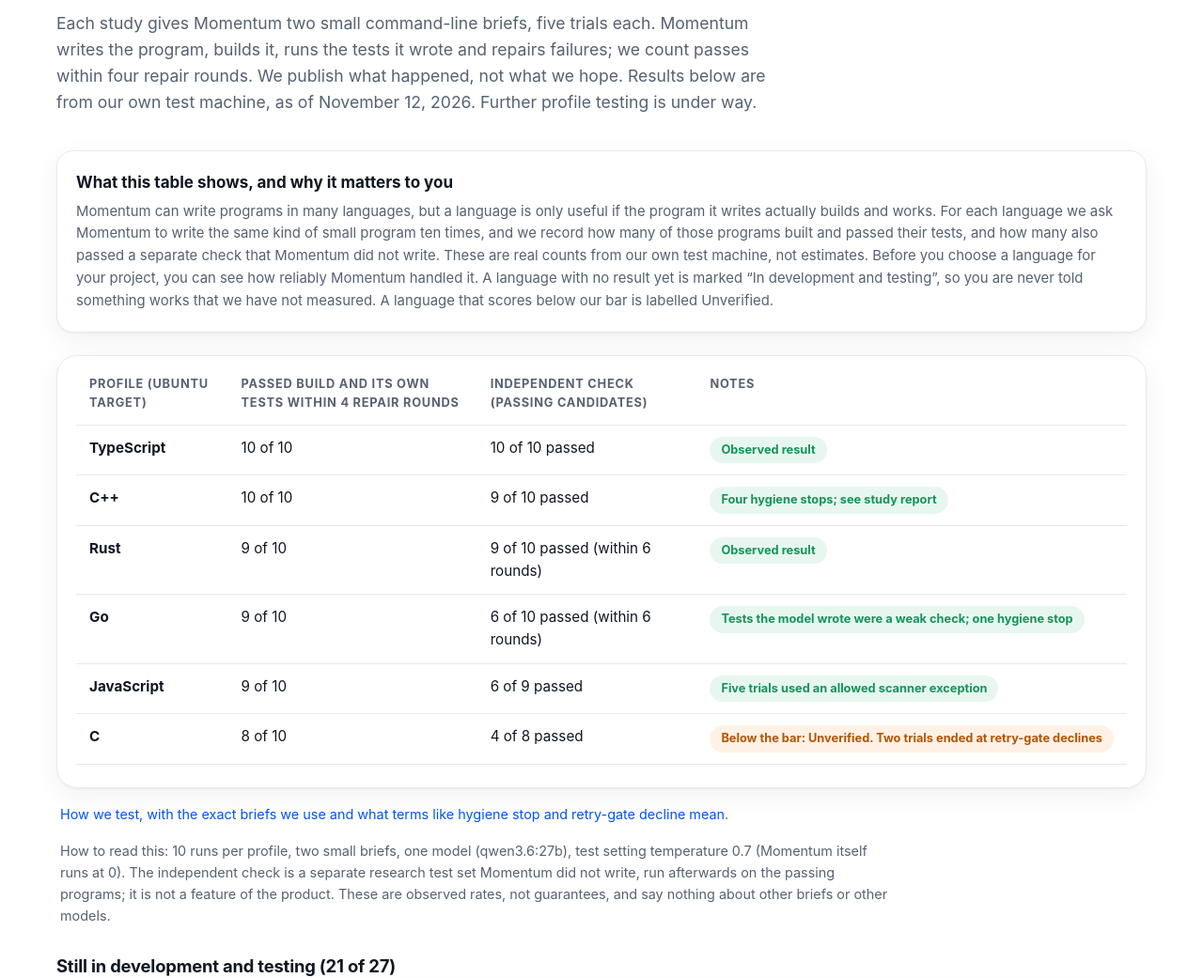
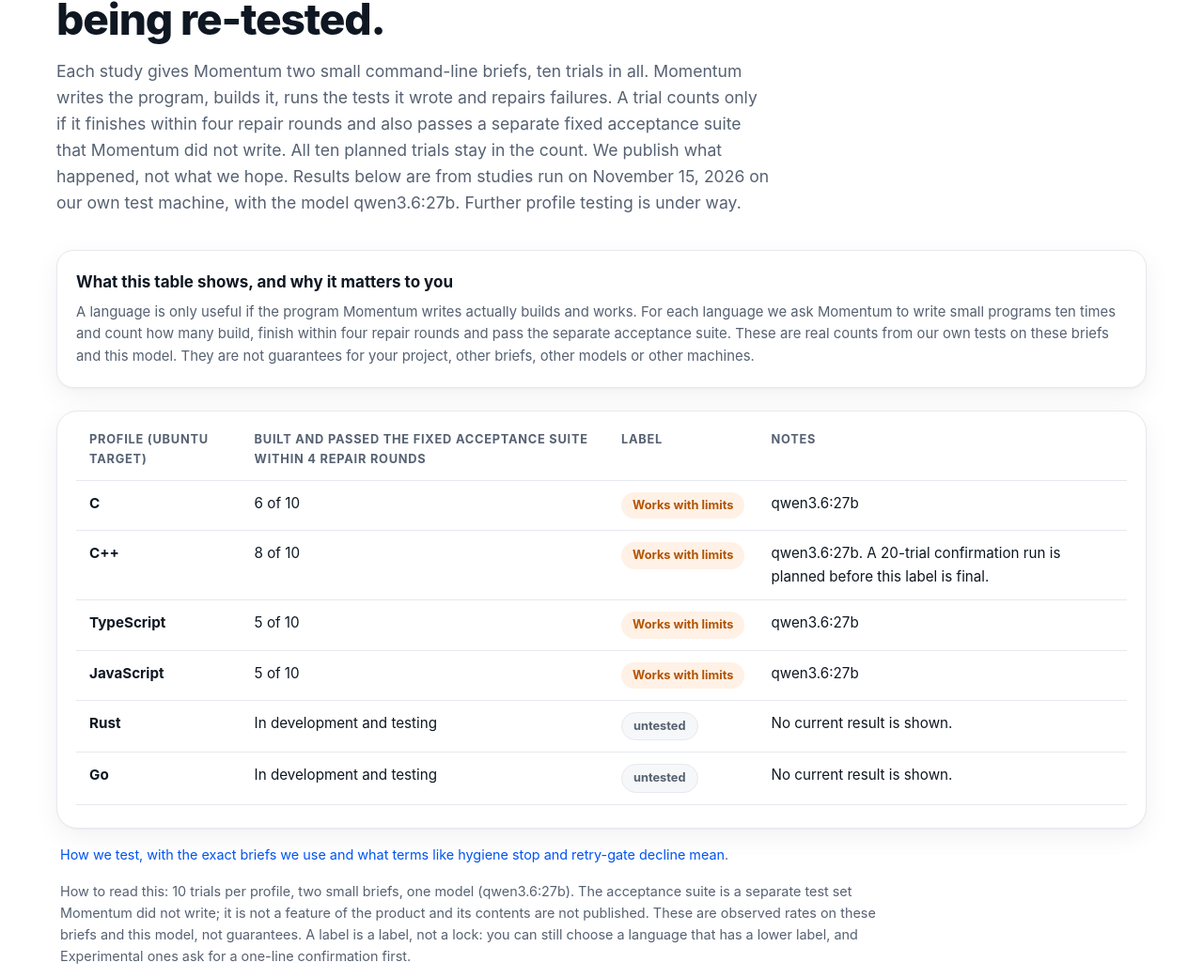
Before and after one commit to Airplaneguy1/airplaneguy1.github.io, a plain HTML site: page index.html in a window 1280 px wide. Shown: the part 4629-5670 px from the top of the page at 94% size. Drawn offline with Linux system fonts and the light colour scheme.

Commit message:
Update language table to fixed-acceptance results and label tiers
C 6/10, C++ 8/10, TypeScript 5/10, JavaScript 5/10 within 4 repair rounds
and the fixed acceptance suite (qwen3.6:27b); Rust and Go shown as in
development and testing; removes the Unverified wording; adds the tier
definitions and untested labels. Roger approved publishing 2026-11-16.

Co-Authored-By: Claude Sonnet 5.5 <noreply@anthropic.com>
Claude-Session: https://claude.ai/code/session_01GiQSQyTardALoBHEjtVZeU

```diff
--- a/index.html
+++ b/index.html
@@ -208,26 +208,26 @@
     <section class="shell" id="languages">
       <div class="section-head">
         <p class="section-kicker">Languages</p>
-        <h2>27 language profiles planned for 1.0. Six measured so far.</h2>
-        <p class="workflow-intro">Each study gives Momentum two small command-line briefs, five trials each. Momentum writes the program, builds it, runs the tests it wrote and repairs failures; we count passes within four repair rounds. We publish what happened, not what we hope. Results below are from our own test machine, as of November 12, 2026. Further profile testing is under way.</p>
+        <h2>27 language profiles planned for 1.0. Four measured so far, two being re-tested.</h2>
+        <p class="workflow-intro">Each study gives Momentum two small command-line briefs, ten trials in all. Momentum writes the program, builds it, runs the tests it wrote and repairs failures. A trial counts only if it finishes within four repair rounds and also passes a separate fixed acceptance suite that Momentum did not write. All ten planned trials stay in the count. We publish what happened, not what we hope. Results below are from studies run on November 15, 2026 on our own test machine, with the model qwen3.6:27b. Further profile testing is under way.</p>
       </div>
       <div class="core-card" style="margin:1.25rem 0 1.5rem">
         <strong>What this table shows, and why it matters to you</strong>
-        <span>Momentum can write programs in many languages, but a language is only useful if the program it writes actually builds and works. For each language we ask Momentum to write the same kind of small program ten times, and we record how many of those programs built and passed their tests, and how many also passed a separate check that Momentum did not write. These are real counts from our own test machine, not estimates. Before you choose a language for your project, you can see how reliably Momentum handled it. A language with no result yet is marked &ldquo;In development and testing&rdquo;, so you are never told something works that we have not measured. A language that scores below our bar is labelled Unverified.</span>
+        <span>A language is only useful if the program Momentum writes actually builds and works. For each language we ask Momentum to write small programs ten times and count how many build, finish within four repair rounds and pass the separate acceptance suite. These are real counts from our own tests on these briefs and this model. They are not guarantees for your project, other briefs, other models or other machines.</span>
       </div>
       <div class="table-card"><div class="workflow-table-wrap"><table>
-        <thead><tr><th scope="col">Profile (Ubuntu target)</th><th scope="col">Passed build and its own tests within 4 repair rounds</th><th scope="col">Independent check (passing candidates)</th><th scope="col">Notes</th></tr></thead>
+        <thead><tr><th scope="col">Profile (Ubuntu target)</th><th scope="col">Built and passed the fixed acceptance suite within 4 repair rounds</th><th scope="col">Label</th><th scope="col">Notes</th></tr></thead>
         <tbody>
-          <tr><th scope="row">TypeScript</th><td>10 of 10</td><td>10 of 10 passed</td><td><span class="tag ok">Observed result</span></td></tr>
-          <tr><th scope="row">C++</th><td>10 of 10</td><td>9 of 10 passed</td><td><span class="tag ok">Four hygiene stops; see study report</span></td></tr>
-          <tr><th scope="row">Rust</th><td>9 of 10</td><td>9 of 10 passed (within 6 rounds)</td><td><span class="tag ok">Observed result</span></td></tr>
-          <tr><th scope="row">Go</th><td>9 of 10</td><td>6 of 10 passed (within 6 rounds)</td><td><span class="tag ok">Tests the model wrote were a weak check; one hygiene stop</span></td></tr>
-          <tr><th scope="row">JavaScript</th><td>9 of 10</td><td>6 of 9 passed</td><td><span class="tag ok">Five trials used an allowed scanner exception</span></td></tr>
-          <tr><th scope="row">C</th><td>8 of 10</td><td>4 of 8 passed</td><td><span class="tag warn">Below the bar: Unverified. Two trials ended at retry-gate declines</span></td></tr>
+          <tr><th scope="row">C</th><td>6 of 10</td><td><span class="tag warn">Works with limits</span></td><td>qwen3.6:27b</td></tr>
+          <tr><th scope="row">C++</th><td>8 of 10</td><td><span class="tag warn">Works with limits</span></td><td>qwen3.6:27b. A 20-trial confirmation run is planned before this label is final.</td></tr>
+          <tr><th scope="row">TypeScript</th><td>5 of 10</td><td><span class="tag warn">Works with limits</span></td><td>qwen3.6:27b</td></tr>
+          <tr><th scope="row">JavaScript</th><td>5 of 10</td><td><span class="tag warn">Works with limits</span></td><td>qwen3.6:27b</td></tr>
+          <tr><th scope="row">Rust</th><td>In development and testing</td><td><span class="tag plan">untested</span></td><td>No current result is shown.</td></tr>
+          <tr><th scope="row">Go</th><td>In development and testing</td><td><span class="tag plan">untested</span></td><td>No current result is shown.</td></tr>
         </tbody>
       </table></div></div>
       <p class="fine"><a href="how-we-test.html">How we test, with the exact briefs we use and what terms like hygiene stop and retry-gate decline mean</a>.</p>
-      <p class="fine">How to read this: 10 runs per profile, two small briefs, one model (qwen3.6:27b), test setting temperature 0.7 (Momentum itself runs at 0). The independent check is a separate research test set Momentum did not write, run afterwards on the passing programs; it is not a feature of the product. These are observed rates, not guarantees, and say nothing about other briefs or other models.</p>
+      <p class="fine">How to read this: 10 trials per profile, two small briefs, one model (qwen3.6:27b). The acceptance suite is a separate test set Momentum did not write; it is not a feature of the product and its contents are not published. These are observed rates on these briefs and this model, not guarantees. A label is a label, not a lock: you can still choose a language that has a lower label, and Experimental ones ask for a one-line confirmation first.</p>
       <h3 style="margin:2rem 0 .75rem">Still in development and testing (21 of 27)</h3>
       <div class="table-card"><div class="workflow-table-wrap"><table>
         <thead><tr><th scope="col">Profile</th><th scope="col">Offered in / target</th><th scope="col">Status</th></tr></thead>
@@ -260,7 +260,7 @@
         <div class="core-card"><strong>Next in testing</strong><span>Python with Tk, shell (sh), Bash, zsh, PowerShell, C with GTK, C++ with GTK, Swift with SwiftUI for macOS.</span></div>
         <div class="core-card"><strong>Windows versions</strong><span>Eleven Windows sibling profiles are planned. No Windows trial results yet.</span></div>
         <div class="core-card"><strong>SQLite</strong><span>Python/Tk with SQLite on Ubuntu and on Windows.</span></div>
-        <div class="core-card"><strong>Below the bar</strong><span>A profile with fewer than 10 runs, or under 9 of 10, ships clearly labelled Unverified.</span></div>
+        <div class="core-card"><strong>Labels</strong><span>Recommended: 9 or 10 of 10. Works with limits: 4 to 8 of 10. Experimental: 3 or fewer. A language or model we have not tested says untested.</span></div>
       </div>
     </section>
 
@@ -273,9 +273,9 @@
       <div class="table-card"><div class="workflow-table-wrap"><table>
         <thead><tr><th scope="col">Model</th><th scope="col">Runs</th><th scope="col">Memory needed</th><th scope="col">Quality evidence</th><th scope="col">Status</th></tr></thead>
         <tbody>
-          <tr><th scope="row">qwen3.6:27b</th><td>Locally, on your GPU</td><td>Tested on a 32 GB graphics card (AMD Radeon AI PRO R9700). Minimum for other machines is still being measured.</td><td>All results above: 9 or 10 of 10 on five of six profiles.</td><td><span class="tag ok">Tested for 1.0</span></td></tr>
-          <tr><th scope="row">Qwen3.6-35B-A3B</th><td>Locally</td><td>About 20 GB at 4-bit (estimate, not measured by us)</td><td>None yet. Would need its own 10-run study per profile.</td><td><span class="tag plan">Test planned after 1.0</span></td></tr>
-          <tr><th scope="row">Hosted models (your own provider account)</th><td>Provider servers</td><td>None on your machine</td><td>No Momentum trials yet, so we make no claim.</td><td><span class="tag plan">Not measured</span></td></tr>
+          <tr><th scope="row">qwen3.6:27b</th><td>Locally, on your GPU</td><td>Tested on a 32 GB graphics card (AMD Radeon AI PRO R9700). Minimum for other machines is still being measured.</td><td>Results above: 5 to 8 of 10 on the four measured profiles.</td><td><span class="tag ok">Tested for 1.0</span></td></tr>
+          <tr><th scope="row">Qwen3.6-35B-A3B</th><td>Locally</td><td>About 20 GB at 4-bit (estimate, not measured by us)</td><td>None yet. Would need its own 10-run study per profile.</td><td><span class="tag plan">untested</span></td></tr>
+          <tr><th scope="row">Hosted models (your own provider account)</th><td>Provider servers</td><td>None on your machine</td><td>No Momentum trials yet, so we make no claim.</td><td><span class="tag plan">untested</span></td></tr>
         </tbody>
       </table></div></div>
       <p class="fine">Very large models that need more memory than a graphics card holds can run from system RAM, but slowly. We are not planning on that for 1.0. Any model change gets its own measured study before we state results for it.</p>
```
Also changed, not shown: how-we-test.html (+9 -6 lines).
